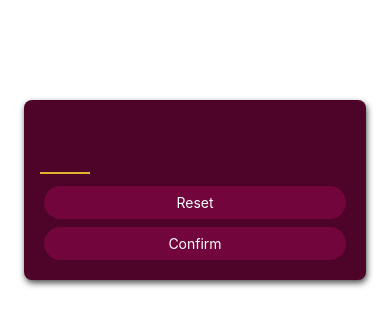
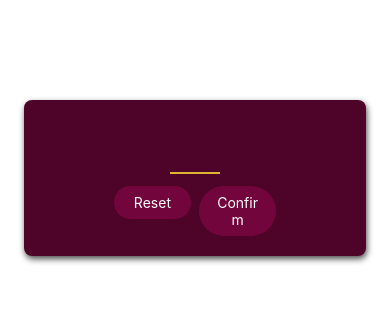
Before and after one commit to ghaith990000/RNGuessNumberGame, a React Native app: screen / in a window 390 px wide. Shown: the top 326 px of the page. Built offline with nearby package versions, Linux system fonts and the light colour scheme.

Commit message:
Improving the buttons container layout

```diff
--- a/screens/StartGameScreen.js
+++ b/screens/StartGameScreen.js
@@ -10,8 +10,14 @@ const StartGameScreen = () => {
             autoCapitalize="none"
             autoCorrect={false}
         />
-        <PrimaryButton>Reset</PrimaryButton>
-        <PrimaryButton>Confirm</PrimaryButton>
+        <View style={styles.buttonsContainer}>
+            <View style={styles.buttonContainer}>
+                <PrimaryButton>Reset</PrimaryButton>
+            </View>
+            <View style={styles.buttonContainer}>
+                <PrimaryButton>Confirm</PrimaryButton>
+            </View>
+        </View>
     </View>
   )
 }
@@ -22,6 +28,8 @@ const styles = StyleSheet.create({
     inputContainer: {
         marginTop: 100,
         marginHorizontal: 24,
+        justifyContent: 'center',
+        alignItems: 'center',
         borderRadius: 8,
         padding: 16,
         backgroundColor: '#4e0329',
@@ -41,6 +49,12 @@ const styles = StyleSheet.create({
         marginVertical: 8,
         fontWeight: 'bold',
         textAlign: 'center',
+    },
+    buttonsContainer: {
+        flexDirection: 'row'
+    },
+    buttonContainer: {
+        flex: 1,
+    }
 
-    }
 });
```
